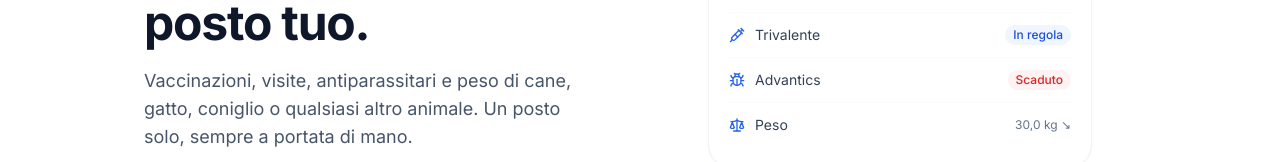
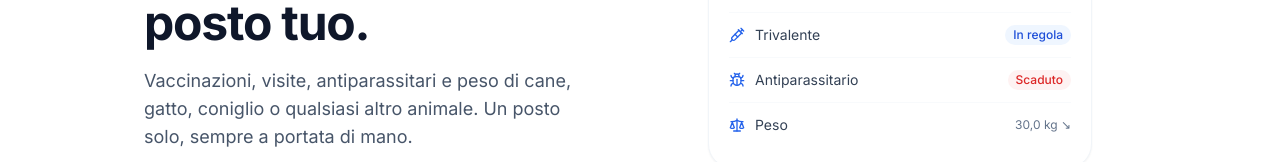
Before and after one commit to lucaiolienrico/PetNote, a React (Vite) app: page / in a window 1280 px wide. Shown: the part 274-436 px from the top of the page. Built offline with nearby package versions, Linux system fonts and the light colour scheme; no server answers.

Commit message:
fix: landing hero mockup usa nome generico invece di brand errato (Advantics -> Antiparassitario)

```diff
--- a/src/pages/marketing/LandingPage.tsx
+++ b/src/pages/marketing/LandingPage.tsx
@@ -179,7 +179,7 @@
               <div className="flex items-center justify-between py-3">
                 <div className="flex items-center gap-2.5 min-w-0">
                   <Bug size={16} className="text-brand-600 flex-shrink-0" />
-                  <span className="text-sm text-slate-700 truncate">Advantics</span>
+                  <span className="text-sm text-slate-700 truncate">Antiparassitario</span>
                 </div>
                 <span className="text-xs px-2 py-0.5 rounded-full font-medium whitespace-nowrap bg-red-50 text-red-600">
                   Scaduto
```
